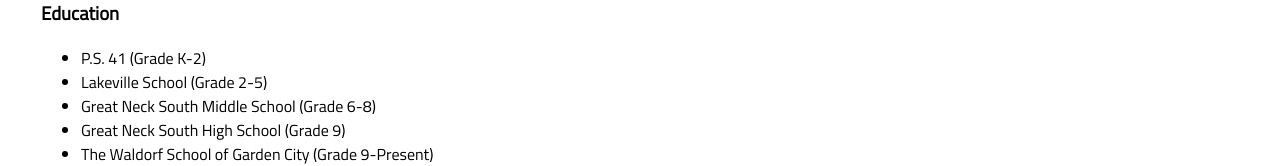
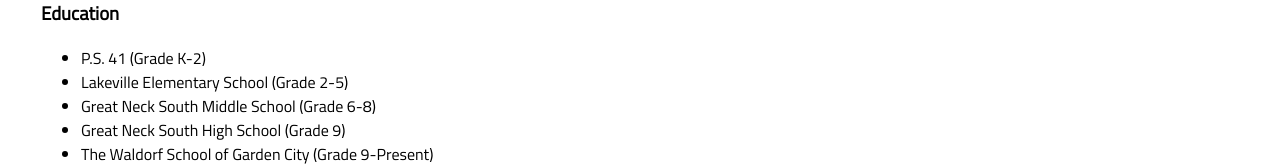
Before and after one commit to ehong0320/COMPSCI19, a plain HTML site: page aboutme.html in a window 1280 px wide. Shown: the part 531-697 px from the top of the page. Drawn offline with Linux system fonts and the light colour scheme.

Commit message:
Update aboutme.html

```diff
--- a/aboutme.html
+++ b/aboutme.html
@@ -55,7 +55,7 @@
 		<h3>Education</h3>
 		<ul>
 			<li>P.S. 41 (Grade K-2)</li>
-			<li>Lakeville School (Grade 2-5)</li>
+			<li>Lakeville Elementary School (Grade 2-5)</li>
 			<li>Great Neck South Middle School (Grade 6-8)</li>
 			<li>Great Neck South High School (Grade 9)</li>
 			<li>The Waldorf School of Garden City (Grade 9-Present)</li>
```
